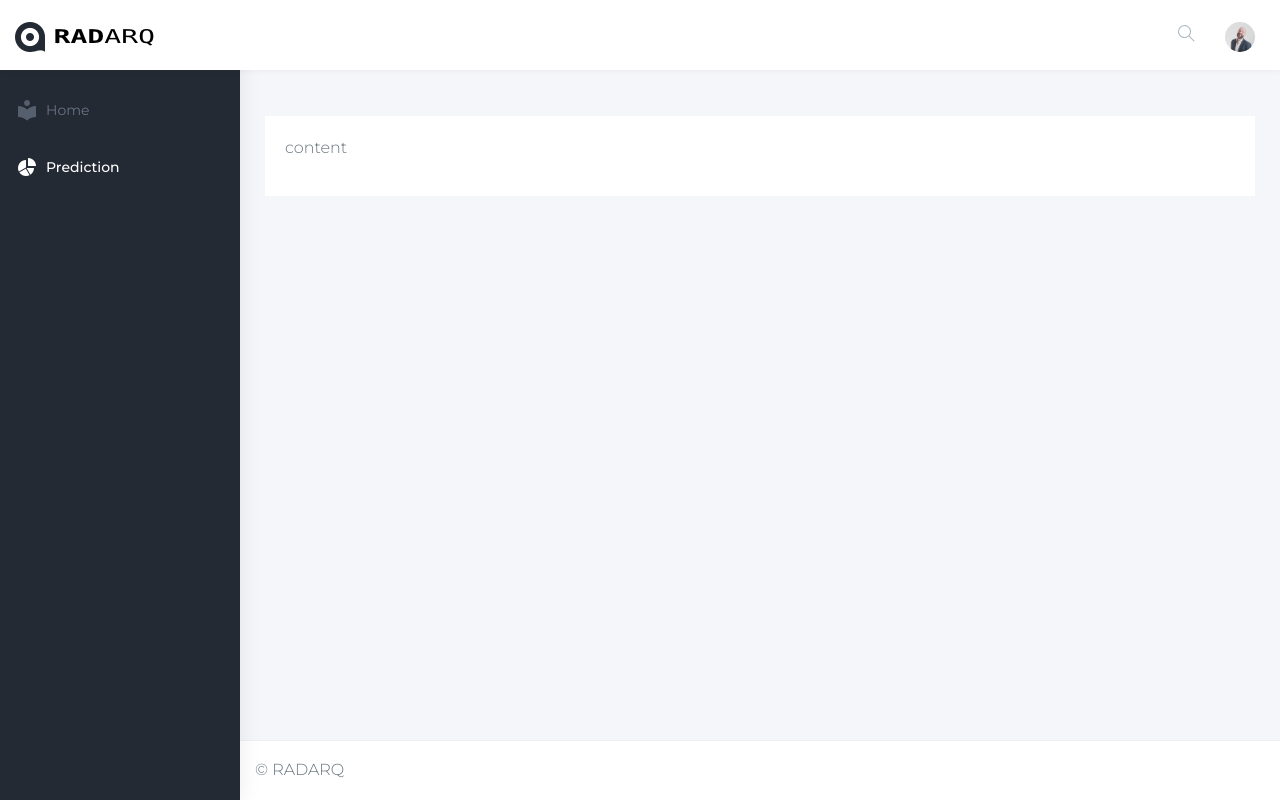
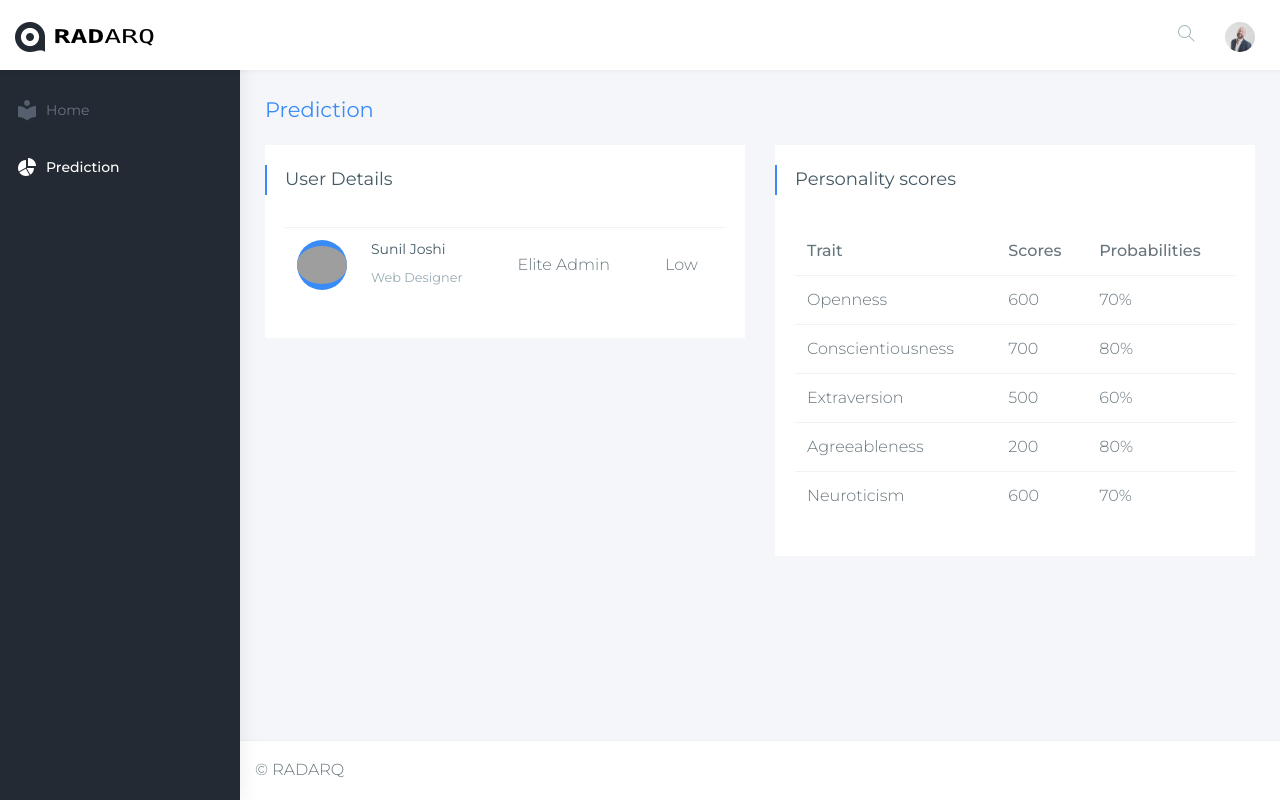
Before and after one commit to subinstancil/Personality-Prediction-From-Social-Media-Twitter-, a Flask app: page /prediction in a window 1280 px wide. Run offline with Flask 2, Linux system fonts and the light colour scheme; some libraries are stand-ins or nearby versions; grey boxes are pictures that could not be loaded.

Commit message:
ui update 1

```diff
--- a/app.py
+++ b/app.py
@@ -1,5 +1,5 @@
 from flask import *
-
+import time
 
 
 #define as may functions as you want
@@ -22,7 +22,9 @@ def home():
 
 @app.route('/prediction',methods=['GET','POST'])
 def predict():
-	return render_template("prediction.html")
+	time.sleep(3)
+	val="Prediction"
+	return render_template("prediction.html", **locals())
 
 
 # @app.route('/location')
--- a/templates/prediction.html
+++ b/templates/prediction.html
@@ -169,7 +169,7 @@
                 <!-- ============================================================== -->
                 <div class="row page-titles">
                     <div class="col-md-5 align-self-center">
-                        <h3 class="text-themecolor"><!-- Nearest Shelter From Home -->    {{val}}    </h3>
+                        <h3 class="text-themecolor">   {{val}}    </h3>
                     </div>
                    <!--  <div class="col-md-7 align-self-center">
                         <a href="https://wrappixel.com/templates/adminpro/" class="btn waves-effect waves-light btn-danger pull-right hidden-sm-down"> Upgrade to Pro</a>
@@ -181,19 +181,85 @@
                 <!-- ============================================================== -->
                 <!-- Start Page Content -->
                 <!-- ============================================================== -->
-                 <div class="row">
-                    <div class="col-12">
-                        <div class="card">
-                            <div class="card-body">
 
 
-                                    <p>content</p>
+
+                                <div class="row">
+                                    <div class="col-lg-6 col-md-12">
+                                        <div class="card">
+                                            <div class="card-body">
+                                                <div class="d-flex">
+                                                    <div>
+                                                        <h4 class="card-title"><span class="lstick"></span>User Details</h4></div>
+                                                </div>
+                                                <div class="table-responsive m-t-20">
+                                                    <table class="table vm no-th-brd no-wrap pro-of-month">
+                                                        <tbody>
+                                                            <tr sty>
+                                                                <td style="width:50px;"><span class="round"><img src="http://pbs.twimg.com/profile_images/874276197357596672/kUuht00m_normal.jpg" alt="user" width="50"></span></td>
+                                                                <td>
+                                                                    <h6>Sunil Joshi</h6><small class="text-muted">Web Designer</small></td>
+                                                                <td>Elite Admin</td>
+                                                                <td>Low</td>
+                                                            </tr>
+                                                        </tbody>
+                                                    </table>
+                                                </div>
+                                            </div>
+                                        </div>
+                                    </div>
+                                    <!-- contact -->
+                                    <div class="col-lg-6 col-md-12">
+                                        <div class="card">
+                                            <div class="card-body">
+                                                <div class="d-flex">
+                                                    <h4 class="card-title"><span class="lstick"></span>Personality scores</h4>
+                                                </div>
+                                                <div class="table-responsive m-t-20">
+                                                    <table class="table vm no-th-brd no-wrap pro-of-month">
+                                                        <thead>
+                                                            <tr>
+                                                                <th>Trait</th>
+                                                                <th>Scores</th>
+                                                                <th>Probabilities</th>
+                                                            </tr>
+                                                        </thead>
+                                                        <tbody>
+                                                            <tr>
+                                                                <td>Openness</td>
+                                                                <td>600</td>
+                                                                <td>70%</td>
+                                                            </tr>
+                                                            <tr>
+                                                                <td>Conscientiousness</td>
+                                                                <td>700</td>
+                                                                <td>80%</td>
+                                                            </tr>
+                                                            <tr>
+                                                                <td>Extraversion</td>
+                                                                <td>500</td>
+                                                                <td>60%</td>
+                                                            </tr>
+                                                            <tr>
+                                                                <td>Agreeableness</td>
+                                                                <td>200</td>
+                                                                <td>80%</td>
+                                                            </tr>
+                                                            <tr>
+                                                                <td>Neuroticism</td>
+                                                                <td>600</td>
+                                                                <td>70%</td>
+                                                            </tr>
+                                                        </tbody>
+                                                    </table>
+                                                </div>
+                                            </div>
+                                        </div>
+                                    </div>
+                                </div>
 
 
-                            </div>
-                        </div>
-                    </div>
-                </div>
+
                 <!-- ============================================================== -->
                 <!-- End PAge Content -->
                 <!-- ============================================================== -->
```
